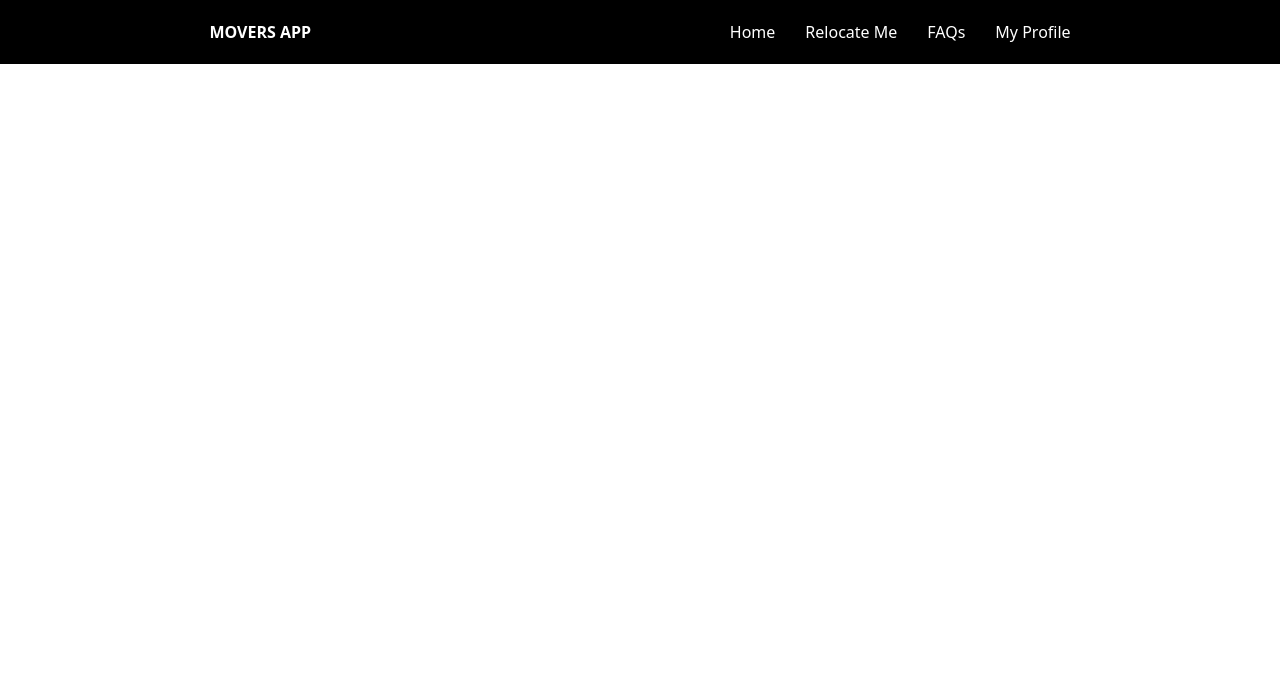
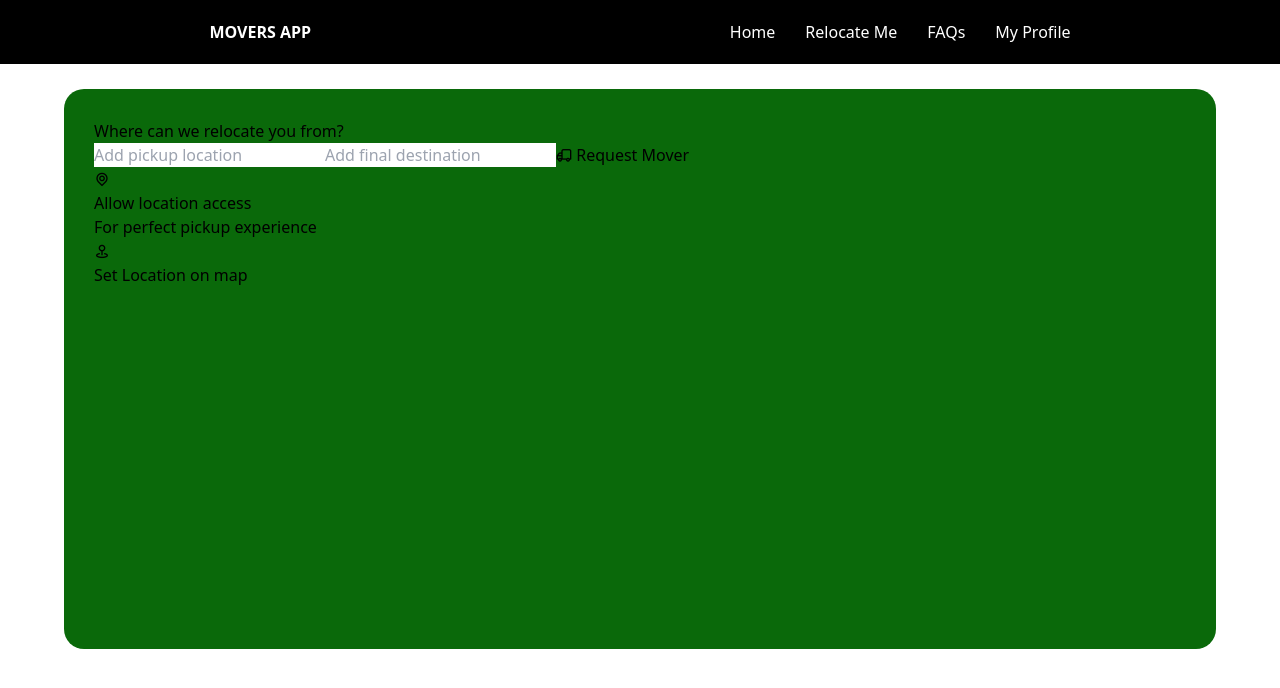
Before and after one commit to dennismuturi/movers-app-frontend, a React (Create React App) app: page / in a window 1280 px wide. Shown: the top 688 px of the page. Built offline with nearby package versions, Linux system fonts and the light colour scheme.

Commit message:
added the customer request form content

```diff
--- a/public/index.html
+++ b/public/index.html
@@ -10,6 +10,12 @@
       content="Web site created using create-react-app"
     />
     <link rel="apple-touch-icon" href="%PUBLIC_URL%/logo192.png" />
+
+    <!-- Icon Scout -->
+    <link
+      rel="stylesheet"
+      href="https://unicons.iconscout.com/release/v4.0.0/css/line.css"
+    />
     <!--
       manifest.json provides metadata used when your web app is installed on a
       user's mobile device or desktop. See https://developers.google.com/web/fundamentals/web-app-manifest/
--- a/src/components/customer-profile-page/CustomerProfilePage.jsx
+++ b/src/components/customer-profile-page/CustomerProfilePage.jsx
@@ -1,10 +1,12 @@
 import React from "react";
 import Navbar from "./Navbar";
+import RequestForm from "./RequestForm";
 
 const CustomerProfilePage = () => {
   return (
     <>
       <Navbar />
+      <RequestForm />
     </>
   );
 };
--- a/src/components/customer-profile-page/Navbar.jsx
+++ b/src/components/customer-profile-page/Navbar.jsx
@@ -1,5 +1,5 @@
 import React, { useState } from "react";
-import "./navbar.css";
+import "./styles/navbar.css";
 
 const Navbar = () => {
   const [active, setActive] = useState("nav_menu");
--- /dev/null
+++ b/src/components/customer-profile-page/RequestForm.jsx
@@ -0,0 +1,32 @@
+import React from "react";
+import "./styles/requestform.css";
+
+const RequestForm = () => {
+  return (
+    <div className="form_container">
+      <div className="tagline">
+        <h2 className="heading">Where can we relocate you from?</h2>
+      </div>
+      <form action="submit" className="request_form">
+        <input type="text" placeholder="Add pickup location" />
+        <input type="text" placeholder="Add final destination" />
+        <button type="submit" className="request_mover_btn">
+          <i class="uil uil-truck"></i> Request Mover
+        </button>
+      </form>
+      <div className="location_access">
+        <i class="uil uil-location-point"></i>
+        <div className="location_access_content">
+          <h3 className="heading">Allow location access</h3>
+          <p>For perfect pickup experience</p>
+        </div>
+        <div className="set_location">
+          <i class="uil uil-map-pin-alt"></i>
+          <h3 className="heading">Set Location on map</h3>
+        </div>
+      </div>
+    </div>
+  );
+};
+
+export default RequestForm;
--- /dev/null
+++ b/src/components/customer-profile-page/styles/requestform.css
@@ -0,0 +1,16 @@
+* {
+  margin: 0;
+  box-sizing: border-box;
+}
+
+.form_container {
+  width: 90vw;
+  height: 70vh;
+  background-color: rgb(10, 105, 10);
+  display: flex;
+  flex-direction: column;
+  padding: 3rem;
+  margin: auto;
+  margin-top: 2.5rem;
+  border-radius: 20px;
+}
```
Also changed, not shown: src/components/customer-profile-page/styles/navbar.css (renamed from src/components/customer-profile-page/navbar.css).
